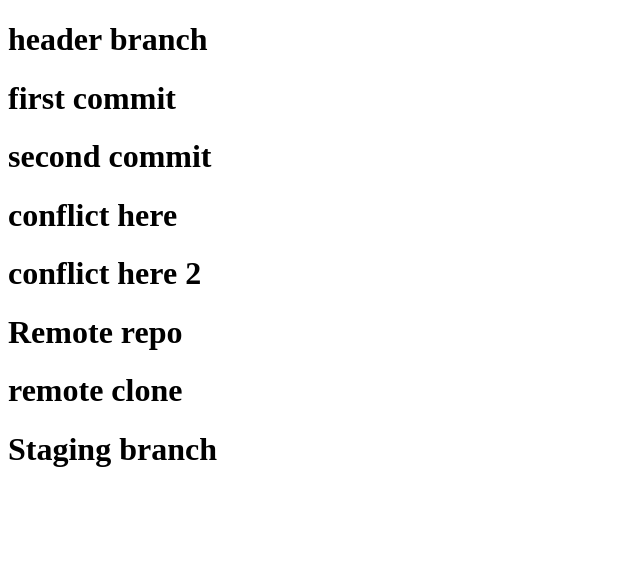
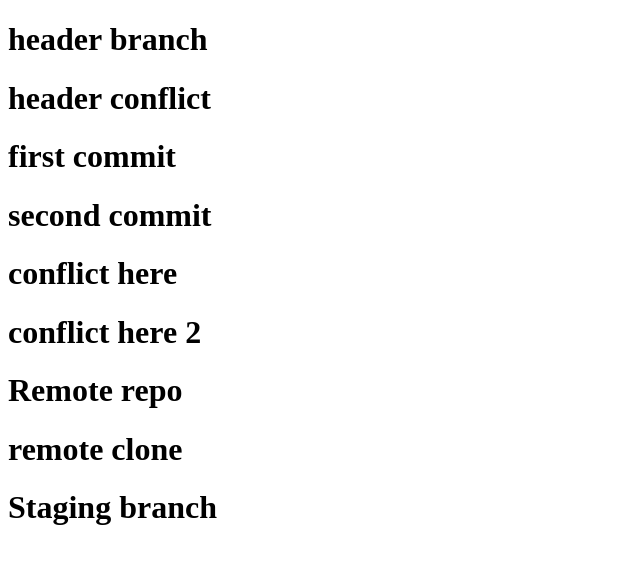
Before and after one commit to Phanhiep02/hocgit, a plain HTML site: page index.html in a window 1280 px wide. Shown: the whole page, without its empty margins (0-640 px from the left). Drawn offline with Linux system fonts and the light colour scheme.

Commit message:
conflict header

```diff
--- a/index.html
+++ b/index.html
@@ -7,6 +7,7 @@
   </head>
   <body>
     <h1>header branch</h1>
+    <h1>header conflict</h1>
     <h1>first commit</h1>
     <h1>second commit</h1>
 
```
